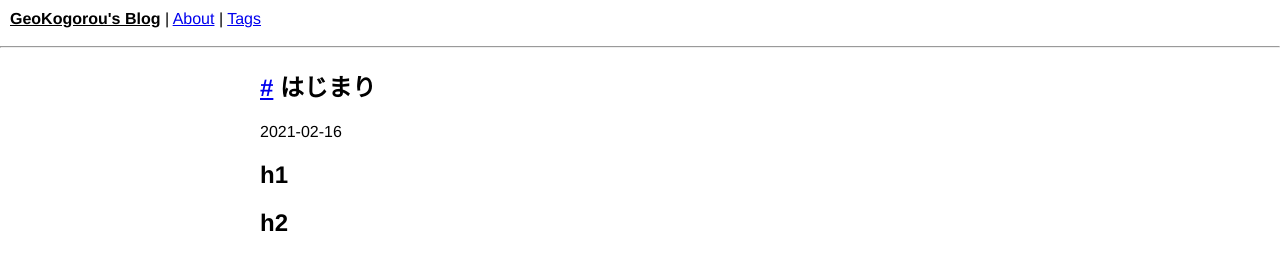
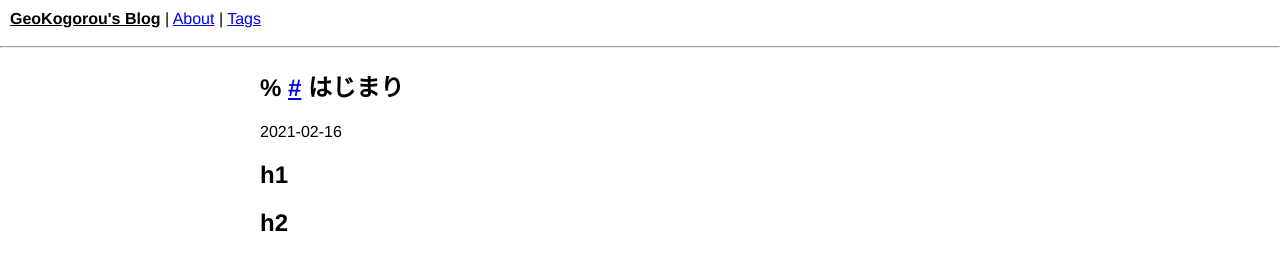
Before and after one commit to GeoKogorou/GeoKogorou.GitHub.io, a Jekyll site: the page built from _posts/2021-02-16-はじまり.md, in a window 1280 px wide. Shown: the top 258 px of the page. Built offline with Jekyll 4.4.1, drawn with Linux system fonts in a browser that asks for light colours; formulas are drawn with MathJax 3.

```diff
--- a/_layouts/post.html
+++ b/_layouts/post.html
@@ -4,7 +4,7 @@ layout: default
 <article>
     <div class="post-header">
         <h1>
-            <a href="{% include relative %}/tags/#{{ page.tags[0] | downcase }}">#{{ page.tags[0] }}</a>
+            % <a href="{% include relative %}/tags/#{{ page.tags[0] | downcase }}">#{{ page.tags[0] }}</a>
             {{ page.title | escape }}
         </h1>
         <p class="post-info">
```
